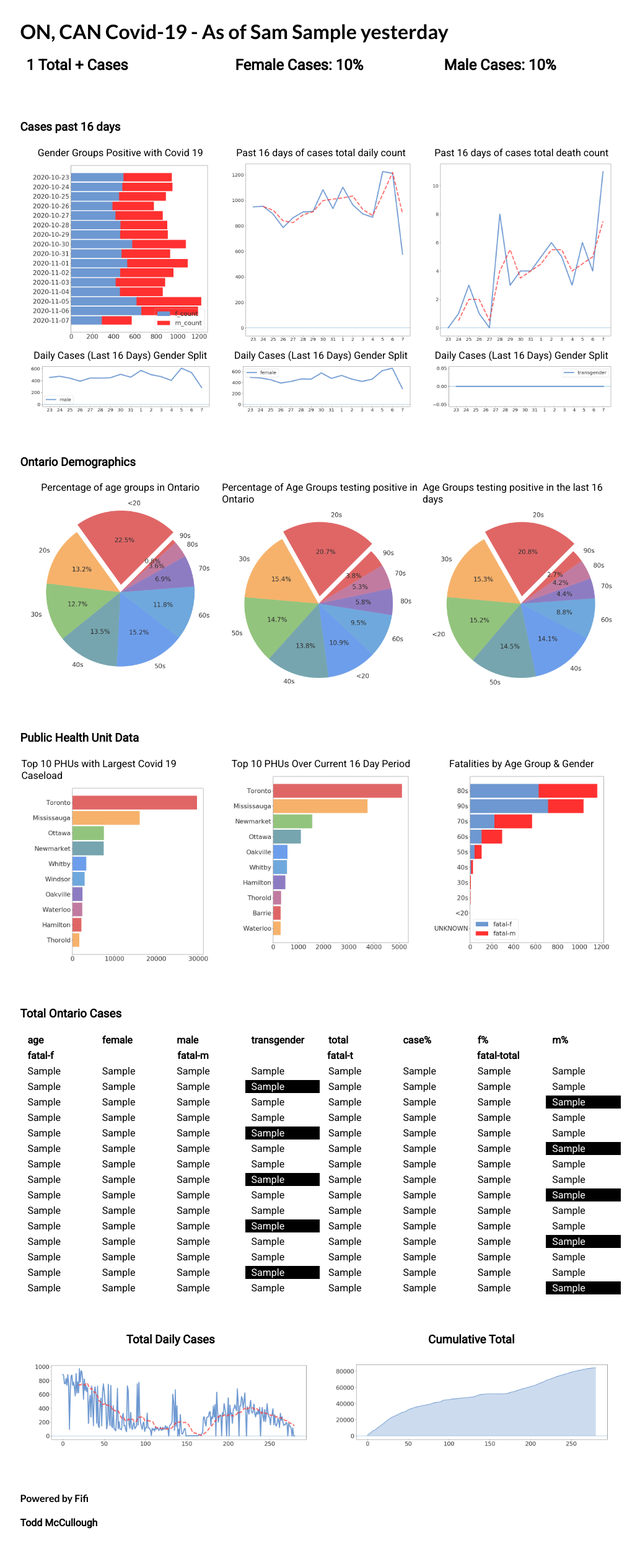
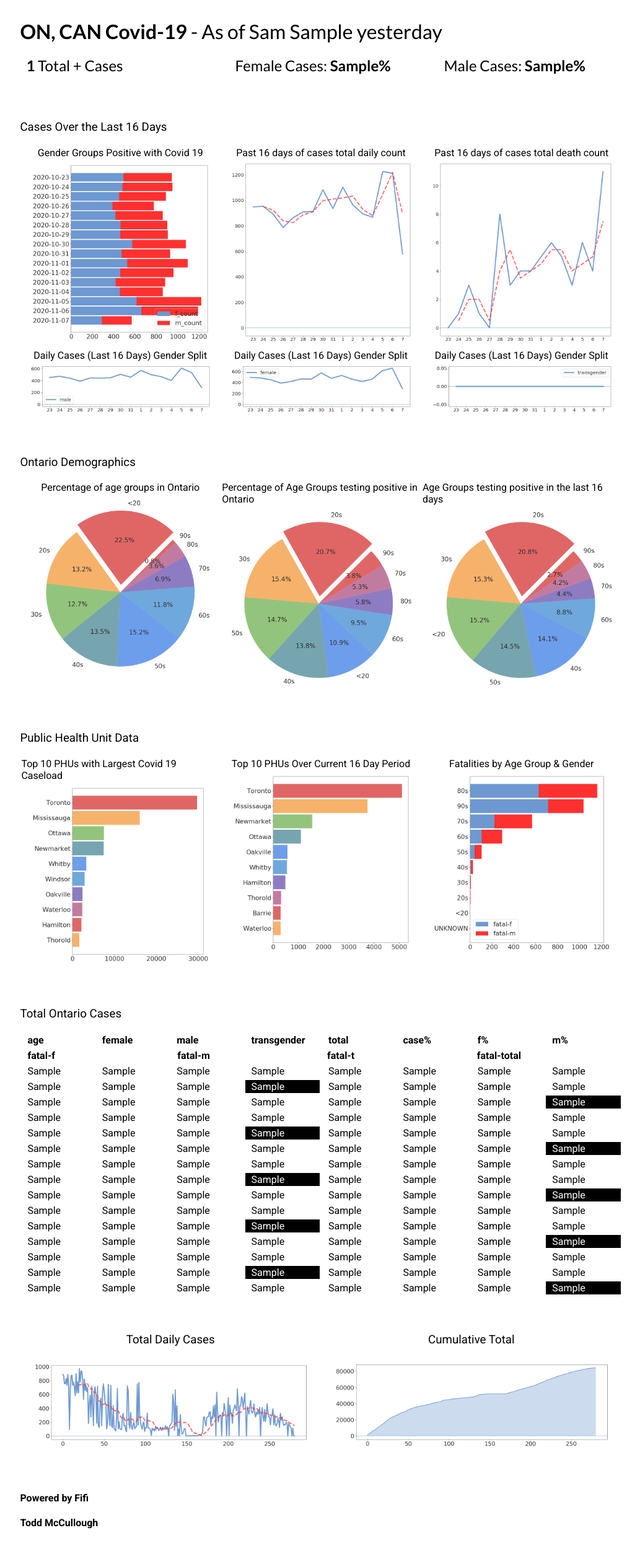
Before and after one commit to tamccullough/covon, a Flask app: template templates/co-index.html in a window 1280 px wide. Shown: the whole page at 62% size, without its empty margins (122-1155 px from the left). Run offline with Flask 2, Linux system fonts and the light colour scheme; the template is opened without the code that fills it: most values are stand-ins (such as "Sample title", 1, 10 or a date in 2020); parts of the project's set-up code (start-up, migrations or seed data) failed here and were passed over.

Commit message:
updating themes and layout

```diff
--- a/templates/base.html
+++ b/templates/base.html
@@ -5,18 +5,18 @@
 <meta name="viewport" content="width=device-width, initial-scale=1">
 <link rel="stylesheet" href="static/css/themes.css">
 <link rel="stylesheet" href="static/css/style.css">
-<link rel="stylesheet" href="https://fonts.googleapis.com/css?family=Raleway">
-<link  rel="stylesheet" href="https://fonts.googleapis.com/css2?family=Lato:wght@300;400;700&display=swap">
-<link href="https://fonts.googleapis.com/css2?family=Pacifico&display=swap" rel="stylesheet">
-<link href="https://fonts.googleapis.com/css2?family=Fredoka+One&family=Roboto&display=swap" rel="stylesheet">
+<link href="https://fonts.googleapis.com/css2?family=Lato:wght@400;700&family=Roboto:wght@400;700&display=swap" rel="stylesheet">
 <link rel="stylesheet" href="https://cdnjs.cloudflare.com/ajax/libs/font-awesome/4.7.0/css/font-awesome.min.css">
+
 
 <style>
 
-html,h1,h4 {font-family: 'Lato', sans-serif;}
-body,h2,h3,h5 {font-family: 'Roboto', sans-serif;}
+html,h1,h2 {font-family: 'Lato', sans-serif;font-weight: 400;}
+body,h3,h4,h5 {font-family: 'Roboto', sans-serif;font-weight: 400;}
+.bold {font-weight: 700;}
 
 </style>
+
 <body class=" {{ theme }}-colour">
 <!-- Top container -->
 <div class="container">
--- a/templates/co-index.html
+++ b/templates/co-index.html
@@ -3,24 +3,24 @@
 <!-- !PAGE CONTENT! -->
 <!-- Header -->
 <div class="menuDrop" style="border-radius: 0.5rem; padding: 20px 5px;">
-<h2><b>ON, CAN Covid-19 - As of {{ last_month[0:3] }} {{ yesterday }}</b></h2>
-<h3 class=" {{ theme }}-t-yellow"><b>{{ total_cases }}</b> + Cases | Female: {{ gender_groups.at[0,'pop%']*100 }}% | Male: {{ gender_groups.at[1,'pop%']*100 }}%</h3>
+<h2><b>ON, CAN Covid-19</b> - As of {{ last_month[0:3] }} {{ yesterday }}</h2>
+<h3 class="{{ theme }}-t-yellow"><b class="bold">{{ total_cases }}</b> Cases | Female: <b>{{ gender_groups.at[0,'pop%'] }}%</b> | Male: <b>{{ gender_groups.at[1,'pop%'] }}%</b></h3>
 </div>
 
 <div class="menuHoriz" style="border-radius: 0.5rem; padding: 20px 20px;line-height: 0.25em;">
-<h1><b>ON, CAN Covid-19 - As of {{ last_month[0:3] }} {{ yesterday }}</b></h1>
+<h1><b>ON, CAN Covid-19</b> - As of {{ last_month[0:3] }} {{ yesterday }}</h1>
 <table>
   <tr>
-    <td><h2 class=" {{ theme }}-t-yellow"><b>{{ total_cases }} Total + Cases</b></h2></td>
-    <td><h2 class=" {{ theme }}-t-yellow"><b>Female Cases: {{ gender_groups.at[0,'pop%']*100 }}%</h2></td>
-    <td><h2 class=" {{ theme }}-t-yellow"><b>Male Cases: {{ gender_groups.at[1,'pop%']*100 }}%</h2></td>
+    <td><h2 class=" {{ theme }}-t-yellow"><b>{{ total_cases }}</b> Total + Cases</h2></td>
+    <td><h2 class=" {{ theme }}-t-yellow">Female Cases: <b>{{ gender_groups.at[0,'pop%'] }}%</b></h2></td>
+    <td><h2 class=" {{ theme }}-t-yellow">Male Cases: <b>{{ gender_groups.at[1,'pop%'] }}%</b></h2></td>
   </tr>
 </table>
 </div>
 
 <!-- last 16 days charts and graphs -->
 <div class="{{ theme }}-dark" style="border-radius: 0.5rem; padding: 20px 20px;">
-<h3 class="{{ theme }}-t-title">Cases past 16 days</h3>
+<h3 class="{{ theme }}-t-title">Cases Over the Last 16 Days</h3>
     <div class="parent">
       <!-- pie 1 -->
       <div class="box">
```
